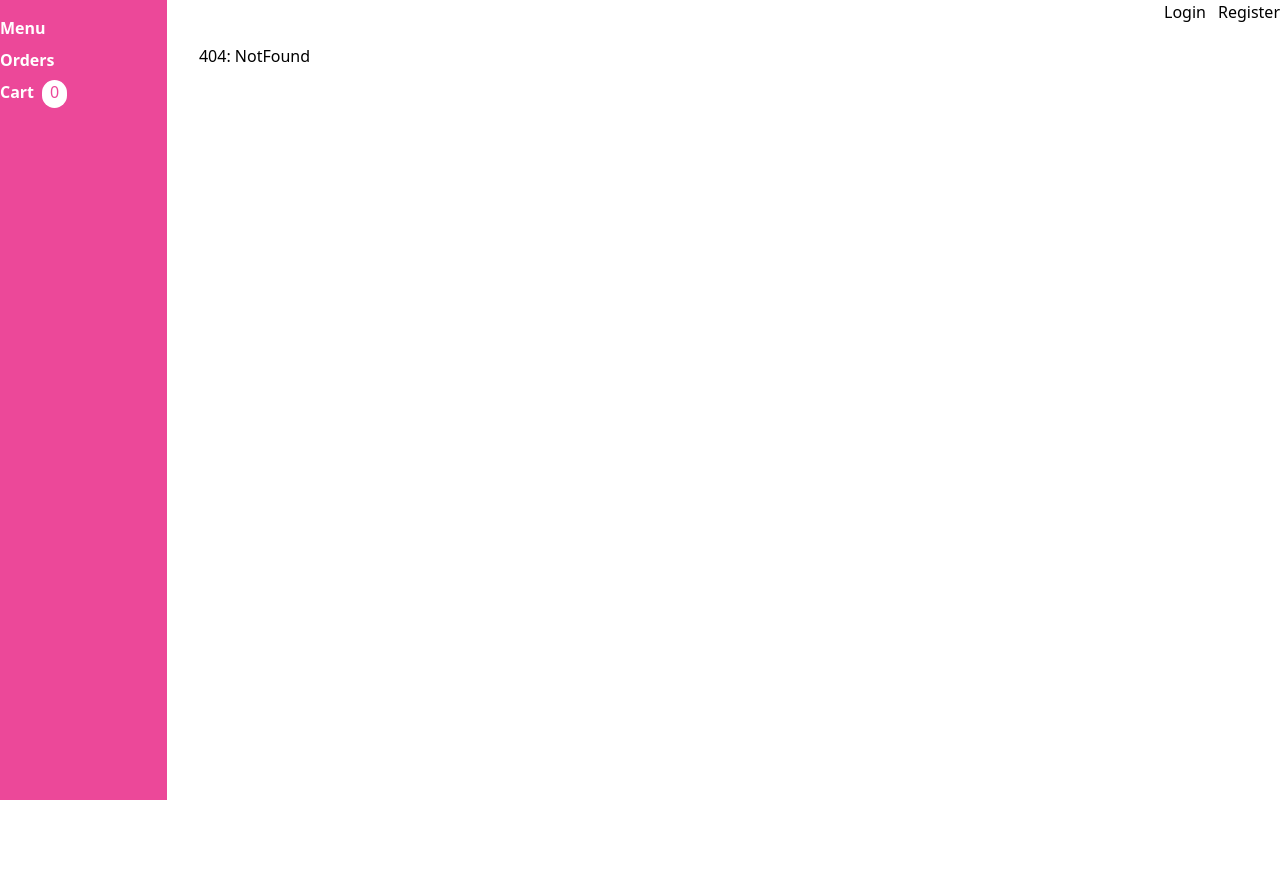
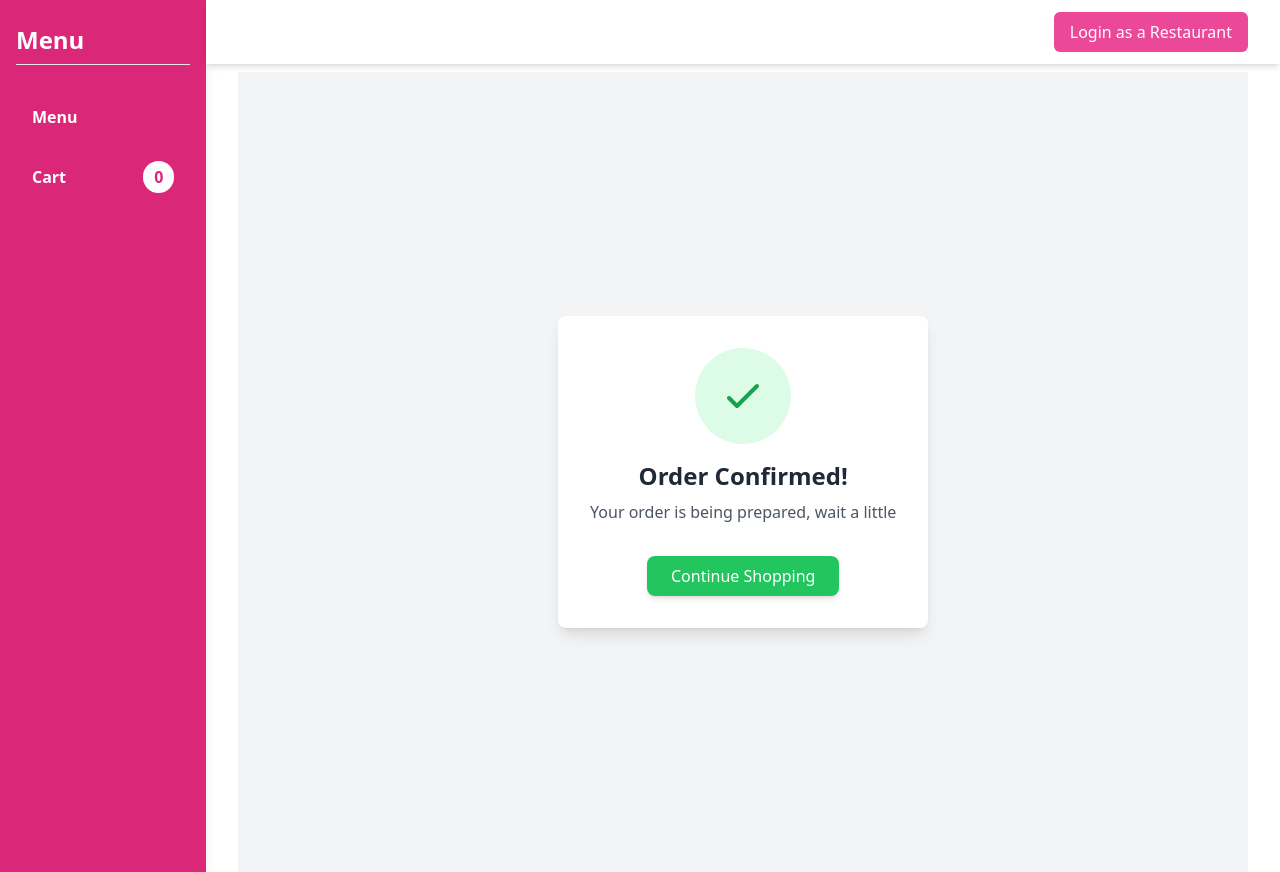
Before and after one commit to AKKSHAAT/DineLink, a React (Vite) app: page /order-complete in a window 1280 px wide. Before the commit this address had no page. Before the commit the page ends 800 px from the top, so only its background shows below. Built offline with nearby package versions, Linux system fonts and the light colour scheme.

Commit message:
added: qr code

```diff
--- a/package.json
+++ b/package.json
@@ -15,6 +15,7 @@
     "clsx": "^2.1.1",
     "jsonwebtoken": "^9.0.2",
     "lucide-react": "^0.468.0",
+    "qrcode": "^1.5.4",
     "react": "^18.3.1",
     "react-dom": "^18.3.1",
     "react-router-dom": "^7.0.2",
@@ -27,6 +28,7 @@
     "@types/bcryptjs": "^2.4.6",
     "@types/jsonwebtoken": "^9.0.7",
     "@types/node": "^22.10.2",
+    "@types/qrcode": "^1.5.5",
     "@types/react": "^18.3.12",
     "@types/react-dom": "^18.3.1",
     "@vitejs/plugin-react-swc": "^3.5.0",
--- a/src/components/Hamburger.tsx
+++ b/src/components/Hamburger.tsx
@@ -1,34 +1,60 @@
 import React from "react";
-import { Link,  useNavigate  } from "react-router-dom";
-import useOrderStore from '../stores/orderStore';
+import { Link, useNavigate } from "react-router-dom";
+import useOrderStore from "../stores/orderStore";
 import { useAuthStore } from "../stores/authStore";
 
 export const Hamburger = () => {
   const navigate = useNavigate();
   const { email, logout } = useAuthStore();
-  const {order} = useOrderStore();
+  const { order } = useOrderStore();
+
   return (
-    <div className="flex flex-col gap-2 bg-pink-500 w-[15vw] min-h-[100vh] text-white font-semibold pt-4">
-      <Link to={"/menu"}>Menu{email &&
-        <>
+    <div className="flex flex-col gap-4 bg-pink-600 w-60 min-h-[100vh] text-white font-semibold pt-6 px-4 shadow-lg">
+      <h2 className="text-2xl font-bold mb-4 border-b pb-2">Menu</h2>
+
+      <div className="flex items-center justify-between hover:bg-pink-700 px-4 py-2 rounded transition">
+        <Link to={"/menu"} className="w-full">
+          Menu
+        </Link>
+        {email && (
           <button
-            onClick={()=>navigate('/additem')}
-            className="hover:text-red-700 font-medium bg-white rounded-full text-pink-500 pb-1 px-2 mx-2"
+            onClick={() => navigate("/additem")}
+            className="bg-white text-pink-600 hover:bg-gray-200 rounded-full w-10 h-8 flex pb-1 items-center justify-center font-bold transition"
           >
             +
           </button>
-        </>
+        )}
+      </div>
 
-      }</Link>
-      <Link to={"/orders"}>Orders</Link>
-      <div className="flex">
+      {email && (
+        <Link
+          to={"/orders"}
+          className="hover:bg-pink-700 px-4 py-2 rounded transition"
+        >
+          Orders
+        </Link>
+      )}
 
-      <Link to={"/cart"}>Cart
-      </Link>
-      <p className="hover:text-red-700 font-medium bg-white rounded-full text-pink-500 pb-1 px-2 mx-2">
-      {order.itemList?.length}
-      </p>
-        </div>
+      <div className="flex items-center justify-between hover:bg-pink-700 px-4 py-2 rounded transition">
+        <Link to={"/cart"} className="w-full">
+          Cart
+        </Link>
+        <span className="bg-white text-pink-600 rounded-full w-10  h-8 flex items-center justify-center font-bold">
+          {order.itemList?.length}
+        </span>
+      </div>
+
+      {email && (
+        <button
+          onClick={() => {
+            logout();
+            navigate("/login");
+          }}
+          className="mt-auto mb-4 bg-red-400 hover:bg-white hover:text-black px-4 py-2 rounded transition text-white"
+        >
+          Logout
+        </button>
+      )}
     </div>
   );
 };
--- a/src/components/ItemCard.tsx
+++ b/src/components/ItemCard.tsx
@@ -1,7 +1,11 @@
+import { useAuthStore } from "@/stores/authStore";
 import useOrderStore from "../stores/orderStore";
+import { useNavigate } from "react-router-dom";
 
 export const ItemCard = ({ item }) => {
+  const navigate = useNavigate();
   const { order, addItem, updateItemQuantity, resetOrder } = useOrderStore();
+  const { email } = useAuthStore();
 
   return (
     <div className="w-44 h-56 bg-gray-100 rounded p-2 flex flex-col">
@@ -23,6 +27,22 @@ export const ItemCard = ({ item }) => {
           Add
         </button>
       </div>
+      {email && (
+        <div className="flex">
+          <button
+            onClick={() => navigate("/get-qr")}
+            className="fixed bottom-16 right-36 pb-1 bg-pink-500 text-white hover:bg-pink-600 rounded-full w-14 h-14 flex items-center justify-center text-3xl font-bold shadow-lg transition-transform transform hover:scale-110"
+          >
+            ⬇️
+          </button>
+          <button
+            onClick={() => navigate("/additem")}
+            className="fixed bottom-16 right-16 pb-1 bg-pink-500 text-white hover:bg-pink-600 rounded-full w-14 h-14 flex items-center justify-center text-3xl font-bold shadow-lg transition-transform transform hover:scale-110"
+          >
+            +
+          </button>
+        </div>
+      )}
     </div>
   );
 };
--- a/src/components/NavBar.tsx
+++ b/src/components/NavBar.tsx
@@ -5,22 +5,26 @@ export const NavBar = () => {
   const { email, logout } = useAuthStore();
 
   return (
-    <nav className="flex mb-5 gap-3 justify-end items-center">
+    <nav className="flex mb-2 gap-4 justify-end items-center px-8 py-3 bg-white shadow-md">
       {email ? (
-        <>
-          <span className="text-gray-700">Welcome, {email}</span>
+        <div className="flex items-center gap-4">
+          <span className="text-gray-700 font-medium">
+            Welcome, <span className="text-pink-500">{email}</span>
+          </span>
           <button
             onClick={logout}
-            className="text-red-500 hover:text-red-700 font-medium"
+            className="px-4 py-1 bg-red-500 text-white rounded-md hover:bg-red-600 transition duration-200"
           >
             Logout
           </button>
-        </>
+        </div>
       ) : (
-        <>
-          <Link to="/login" className="text-primary font-medium">Login</Link>
-          <Link to="/register" className="text-primary font-medium">Register</Link>
-        </>
+        <Link
+          to="/login"
+          className="px-4 py-2 bg-pink-500 text-white rounded-md font-medium hover:bg-pink-600 transition duration-200"
+        >
+          Login as a Restaurant
+        </Link>
       )}
     </nav>
   );
--- a/src/pages/AddMenuItemForm.tsx
+++ b/src/pages/AddMenuItemForm.tsx
@@ -78,8 +78,7 @@ const AddMenuItemForm = () => {
             value={description}
             onChange={(e) => setDescription(e.target.value)}
             className="w-full p-3 mt-1 border rounded-md shadow-sm focus:outline-none focus:ring-2 focus:ring-primary"
-            placeholder="Enter item name"
-            required
+            placeholder="about item"
           />
         </div>
 
@@ -99,7 +98,7 @@ const AddMenuItemForm = () => {
 
         <button
           type="submit"
-          className="w-full bg-primary text-white p-3 rounded-md hover:bg-primary-dark"
+          className="w-full bg-primary bg-pink-500 text-white font-semibold p-3 rounded-md hover:bg-primary-dark"
         >
           Add Menu Item
         </button>
--- a/src/pages/Cart.tsx
+++ b/src/pages/Cart.tsx
@@ -1,35 +1,72 @@
 import axiosInstance from "@/axios.config";
+import { useAuthStore } from "@/stores/authStore";
 import useOrderStore from "@/stores/orderStore";
 import { useNavigate } from "react-router-dom";
 
 export const Cart = () => {
   const { order } = useOrderStore();
   const navigate = useNavigate();
+  const {email} = useAuthStore();
 
   async function sendOrder() {
     const o = { ...order, restaurantId: 1 };
     const res = await axiosInstance.post("/order", o);
     console.log("Res: ", res);
-    navigate("/orders");
+    if(email) {
+      navigate("/orders");
+    } else {
+      navigate("/order-complete");
+    }
   }
-  if (order.itemList.length === 0) return <p>cart is empty</p>;
+
+  if (order.itemList.length === 0)
+    return (
+      <p className="text-center text-gray-500 mt-10 text-lg">
+        Your cart is empty
+      </p>
+    );
+
   return (
-    <div>
-      {order?.itemList?.map((item, i) => {
-        return (
-          <div key={i} className="flex justify-between items-center mb-2">
+    <div className="max-w-md mx-auto mt-10 p-6 bg-white shadow-lg rounded-lg">
+      <h2 className="text-2xl font-bold mb-6 text-center text-gray-800">
+        Your Cart
+      </h2>
+
+      <div className="space-y-4">
+        {order?.itemList?.map((item, i) => (
+          <div
+            key={i}
+            className="flex justify-between items-center border-b pb-2"
+          >
             <div>
-              <p className="font-semibold capitalize">{item.menuItemName}</p>
-              <p>
+              <p className="font-semibold capitalize text-gray-700">
+                {item.menuItemName}
+              </p>
+              <p className="text-sm text-gray-500">
                 Qty: <strong>{item.quantity}</strong>
               </p>
             </div>
-            <p>₹{item.price * item.quantity}</p>
+            <p className="text-gray-700 font-medium">
+              ₹{(item.price * item.quantity).toFixed(2)}
+            </p>
           </div>
-        );
-      })}
-      <p className="font-semibold">Total: {order.total}</p>
-      <button onClick={sendOrder}>Place Order</button>
+        ))}
+      </div>
+
+      <div className="mt-6 border-t pt-4">
+        <p className="text-lg font-bold text-gray-800 flex justify-between">
+          <span>Total:</span>
+          <span>₹{order.total.toFixed(2)}</span>
+        </p>
+      </div>
+
+
+      <button
+        onClick={sendOrder}
+        className="w-full mt-6 bg-primary text-white bg-pink-500 py-2 px-4 rounded-lg hover:bg-primary-dark transition duration-200"
+      >
+        Place Order
+      </button>
     </div>
   );
 };
--- /dev/null
+++ b/src/pages/DownloadQR.tsx
@@ -0,0 +1,44 @@
+import { useEffect, useRef, useState } from "react";
+import QRCode from "qrcode";
+
+export const DownloadQR = () => {
+  const [qrUrl, setQrUrl] = useState("");
+  const canvasRef = useRef(null);
+  const downloadUrl = "/baseUrl/menu";
+
+  useEffect(() => {
+    generateQR();
+  }, []);
+
+  const generateQR = async () => {
+    try {
+      const url = await QRCode.toDataURL(downloadUrl);
+      setQrUrl(url);
+    } catch (err) {
+      console.error("Error generating QR code", err);
+    }
+  };
+
+  const handleDownload = () => {
+    const link = document.createElement("a");
+    link.href = qrUrl;
+    link.download = "menu-qr-code.png";
+    link.click();
+  };
+
+  return (
+    <div className="flex flex-col items-center mt-20 min-h-screen">
+      <h2 className="text-2xl font-bold mb-2">Download Your Menu QR Code</h2>
+      <p className="text-lg font-thin mb-4">Customers can scan this to view and order form your Menu 🔥</p>
+      <div className="bg-white p-4 rounded-lg shadow-lg flex flex-col ">
+        {qrUrl && <img src={qrUrl} alt="Menu QR Code" className="mb-4 w-48 h-48" />}
+        <button
+          onClick={handleDownload}
+          className="bg-pink-500 text-white py-2 px-4  rounded-lg hover:bg-pink-600 transition-transform transform hover:scale-105"
+        >
+          Download QR Code
+        </button>
+      </div>
+    </div>
+  );
+};
--- a/src/pages/Login.tsx
+++ b/src/pages/Login.tsx
@@ -6,8 +6,8 @@ import { useAuthStore } from "../stores/authStore";
 const Login = () => {
   const navigate = useNavigate();
   const { setAuth } = useAuthStore();
-  const [email, setEmail] = useState("");
-  const [password, setPassword] = useState("");
+  const [email, setEmail] = useState("pasta@p.com");
+  const [password, setPassword] = useState("12345");
   const [errorMessage, setErrorMessage] = useState("");
 
   const handleLogin = async (e: React.FormEvent) => {
@@ -20,7 +20,7 @@ const Login = () => {
       if (response.status === 200) {
         console.log("Logged in");
         setAuth(data.token, email); // Store token and email in Zustand
-        navigate("/dashboard");
+        navigate("/orders");
       } else {
         setErrorMessage(data.msg);
       }
@@ -54,7 +54,7 @@ const Login = () => {
             placeholder="Enter your password"
           />
         </div>
-        <button type="submit" className="w-full bg-primary text-primary-foreground">
+        <button type="submit" className="w-full bg-primary text-primary-foreground px-2 py-1 bg-pink-500 rounded text-white">
           Login
         </button>
         <div className="text-center mt-4">
--- /dev/null
+++ b/src/pages/Order-complete.tsx
@@ -0,0 +1,35 @@
+import React from "react";
+
+export const OrderComplete = () => {
+  return (
+    <div className="flex flex-col items-center justify-center min-h-screen bg-gray-100">
+      <div className="bg-white p-8 rounded-lg shadow-lg flex flex-col items-center animate-fade-in">
+        <div className="w-24 h-24 mb-4 flex items-center justify-center rounded-full bg-green-100 animate-bounce-in">
+          <svg
+            className="w-12 h-12 text-green-600"
+            fill="none"
+            stroke="currentColor"
+            strokeWidth="2"
+            viewBox="0 0 24 24"
+          >
+            <path
+              strokeLinecap="round"
+              strokeLinejoin="round"
+              d="M5 13l4 4L19 7"
+            />
+          </svg>
+        </div>
+        <h2 className="text-2xl font-bold text-gray-800 mb-2">Order Confirmed!</h2>
+        <p className="text-gray-600 mb-4">
+          Your order is being prepared, wait a little
+        </p>
+        <button
+          onClick={() => window.location.href = "/menu"}
+          className="mt-4 bg-green-500 text-white py-2 px-6 rounded-lg shadow-md hover:bg-green-600 transition-transform transform hover:scale-105"
+        >
+          Continue Shopping
+        </button>
+      </div>
+    </div>
+  );
+};
--- a/src/pages/Order.tsx
+++ b/src/pages/Order.tsx
@@ -1,7 +1,6 @@
 import Loading from "@/components/Loading";
 import useFetch from "@/hooks/useFetch";
 import { OrderCard } from "./OrderCard";
-
 
 interface MenuItems {
   id: number;
@@ -25,9 +24,13 @@ export const Order = () => {
   if (error) return <p>Error: {error.message}</p>;
 
   return (
-    <div className="w-72 mb-5 p-4">
+    <div className="w-full mb-5 p-4">
       <p className="text-lg font-bold mb-2">Orders</p>
-      <OrderCard data={data} />
+      <div className="max-h-[450px] overflow-y-auto border rounded-lg shadow-md p-2 flex flex-wrap gap-4">
+        {data?.map((order) => (
+          <OrderCard key={order.id} data={[order]} />
+        ))}
+      </div>
     </div>
   );
 };
--- a/src/pages/OrderCard.tsx
+++ b/src/pages/OrderCard.tsx
@@ -40,9 +40,9 @@ export const OrderCard = ({ data }: { data: Data[] }) => {
   return (
     <div>
       {orders.map((order) => (
-        <div key={order.id} className="p-4 mb-4 bg-white shadow rounded">
+        <div key={order.id} className={`w-[350px] p-4 mb-4 bg-white shadow rounded`}>
           <p className="font-bold">Order No: {order.id}</p>
-          <div className="mb-2">
+          <div className="mb-2 flex items-center">
             <label className="font-semibold mr-2">Status:</label>
             <select
               value={order.status}
@@ -53,6 +53,8 @@ export const OrderCard = ({ data }: { data: Data[] }) => {
               <option value="in progress">In Progress</option>
               <option value="completed">Completed</option>
             </select>
+            {order.status === 'completed' && <p className="mx-2">✅</p>}
+            {order.status === 'in progress' && <p className="mx-2">⌛</p>}
           </div>
           <p className="text-xs text-gray-700">Table No: {order.tableNo}</p>
           {order.MenuItems.map((item) => (
--- a/src/router.tsx
+++ b/src/router.tsx
@@ -9,6 +9,8 @@ import { Menu } from "./pages/Menu";
 import { Cart } from "./pages/Cart";
 import { Order } from "./pages/order";
 import AddMenuItemForm from './pages/AddMenuItemForm';
+import { OrderComplete } from "./pages/Order-complete";
+import { DownloadQR } from "./pages/DownloadQR";
 
 
 const router = createBrowserRouter([
@@ -23,6 +25,8 @@ const router = createBrowserRouter([
       { path: "/cart", element: <Cart /> },
       { path: "/orders", element: <Order /> },
       { path: "/additem", element: <AddMenuItemForm /> },
+      { path: "/order-complete", element: <OrderComplete/> },
+      { path: "/get-qr", element: <DownloadQR/> },
       { path: "*", element: <NotFound /> },         // 404 fallback route
     ],
   },
```
Also changed, not shown: 1 other file (tests, documents, lock files or other folders).
